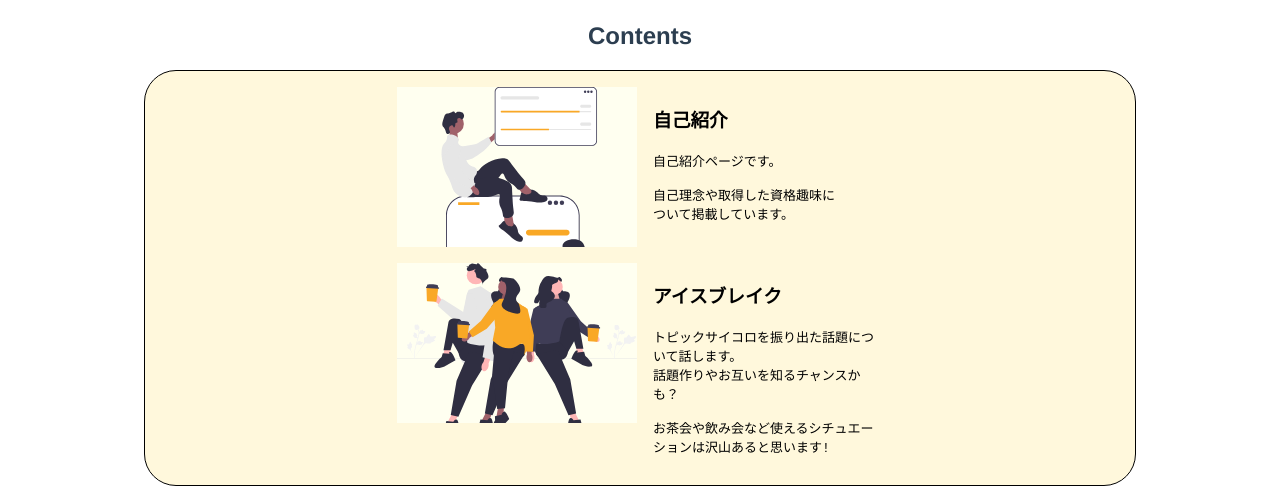
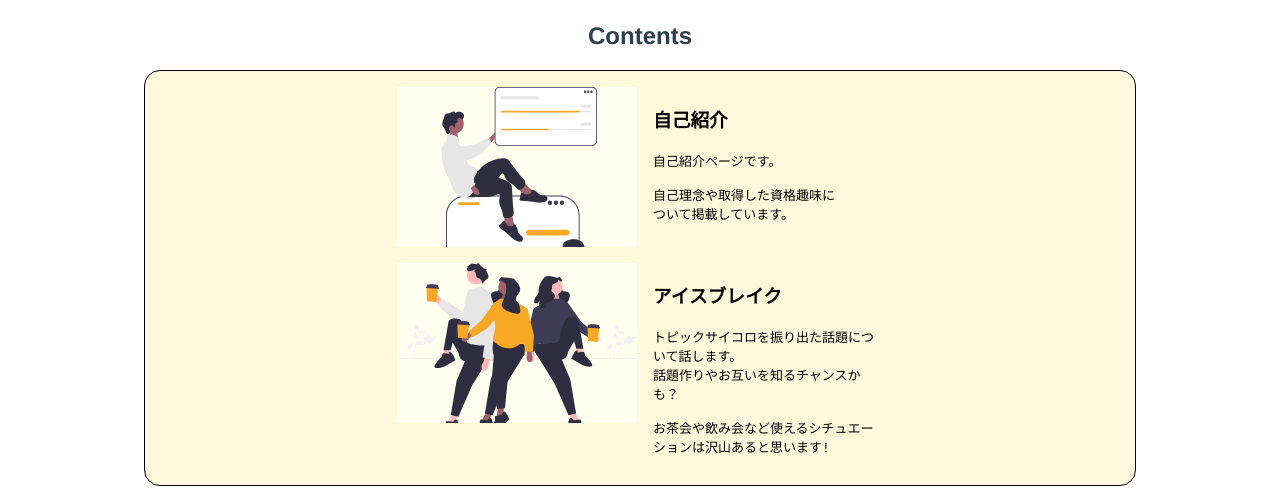
Before and after one commit to bignrn/my.web, a Vue app: page /my.web/home in a window 1280 px wide. Shown: the part 321-809 px from the top of the page. Built offline with nearby package versions, Linux system fonts and the light colour scheme; a web font is replaced by a local one.

Commit message:
indexコンテンツ修正

```diff
--- a/src/views/IndexView.vue
+++ b/src/views/IndexView.vue
@@ -46,7 +46,7 @@ article {
   padding: 1rem;
   background-color: cornsilk;
   border: 0.1rem solid black;
-  border-radius: 2rem;
+  border-radius: 1rem;
 }
 
 .add-contents-text {
```
